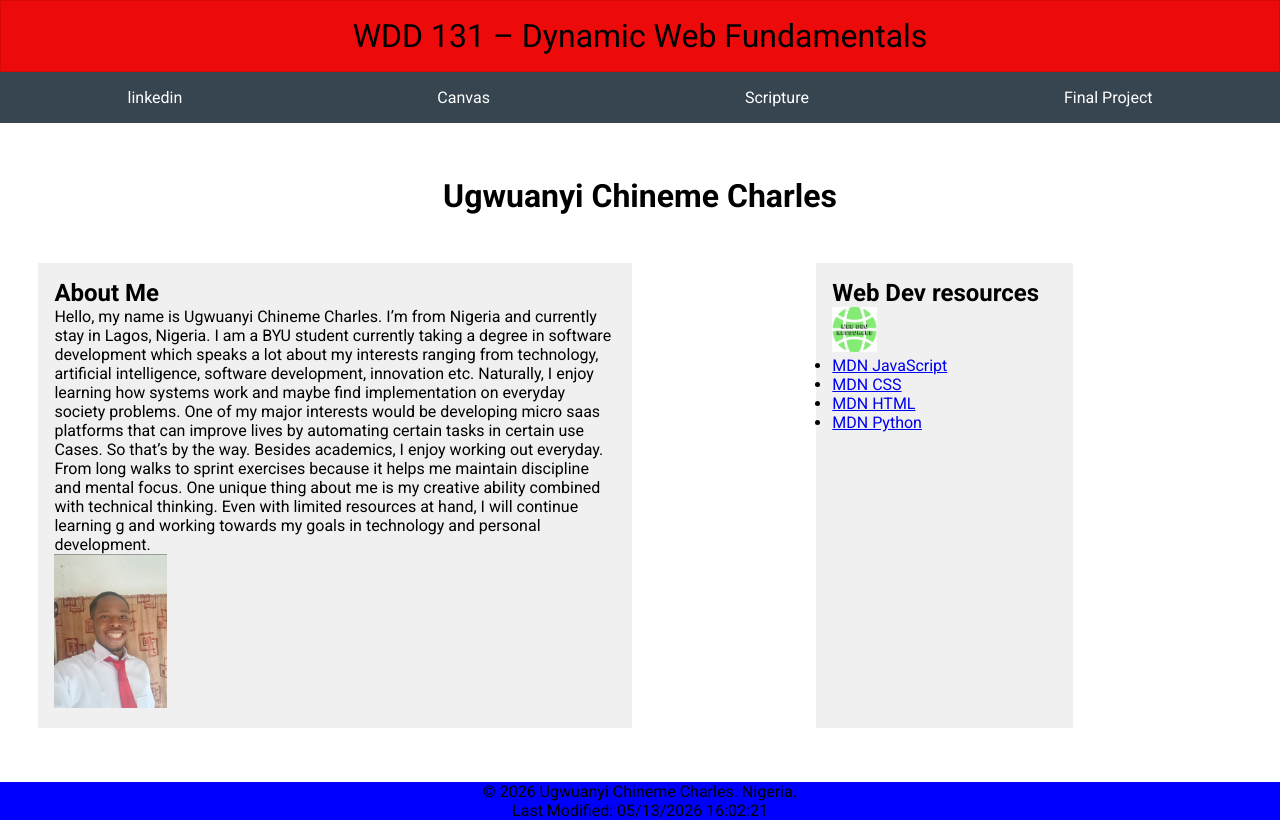
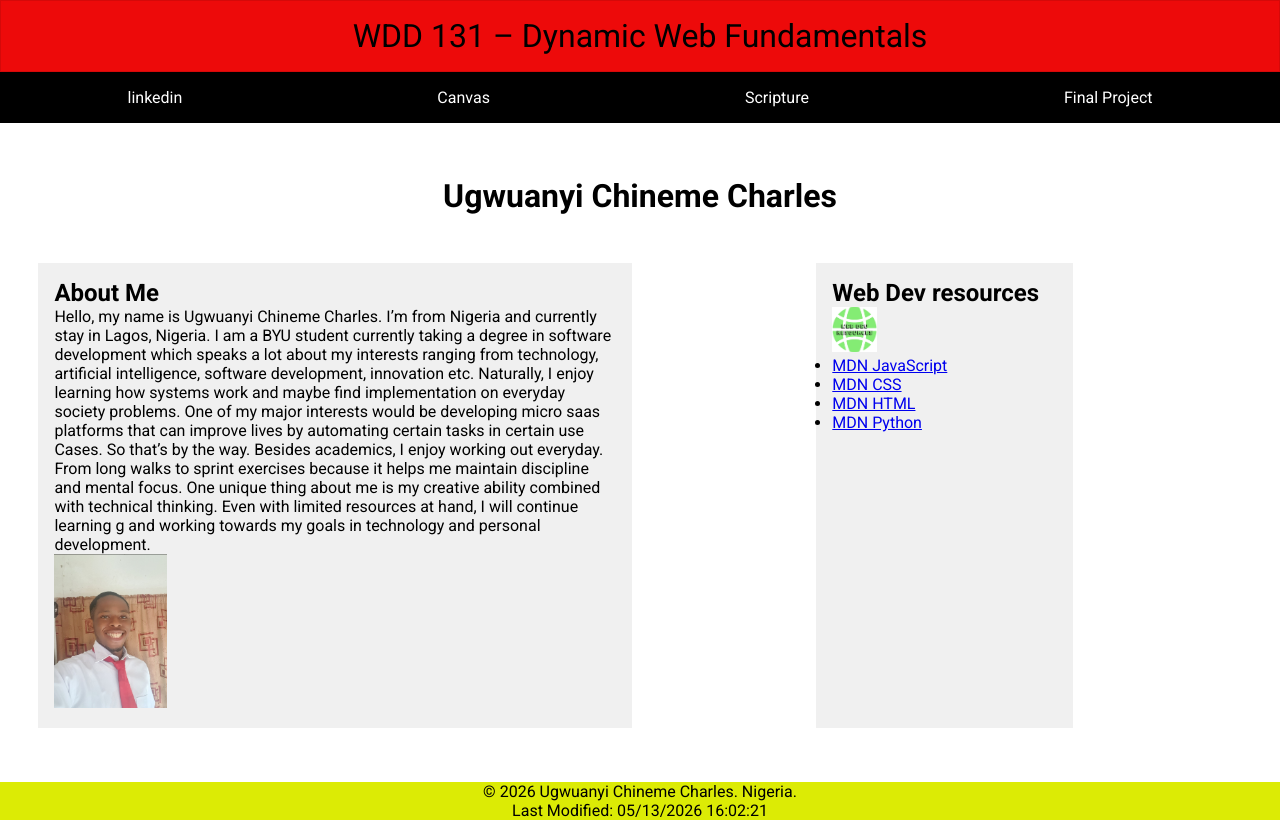
Before and after one commit to Junior200418/wdd131, a plain HTML site: page index.html in a window 1280 px wide. Drawn offline with Linux system fonts and the light colour scheme.

Commit message:
1st week

```diff
--- a/styles/base.css
+++ b/styles/base.css
@@ -24,12 +24,13 @@ header {
 }
 
 nav {
-  background-color: #36454f;
+  background-color: #000000;
   margin: 0 auto;
   width: 100%;
 }
 nav ul {
   list-style-type: none;
+  display: flex;
 }
 nav a {
   display: block;
@@ -41,10 +42,6 @@ nav a {
 
 nav a:hover {
   text-decoration: overline;
-}
-
-nav ul {
-  display: flex;
 }
 
 nav ul li {
@@ -79,6 +76,6 @@ img {
   height: auto;
 }
 footer {
-  background-color: blue;
+  background-color: rgb(220, 235, 5);
   text-align: center;
 }
```
